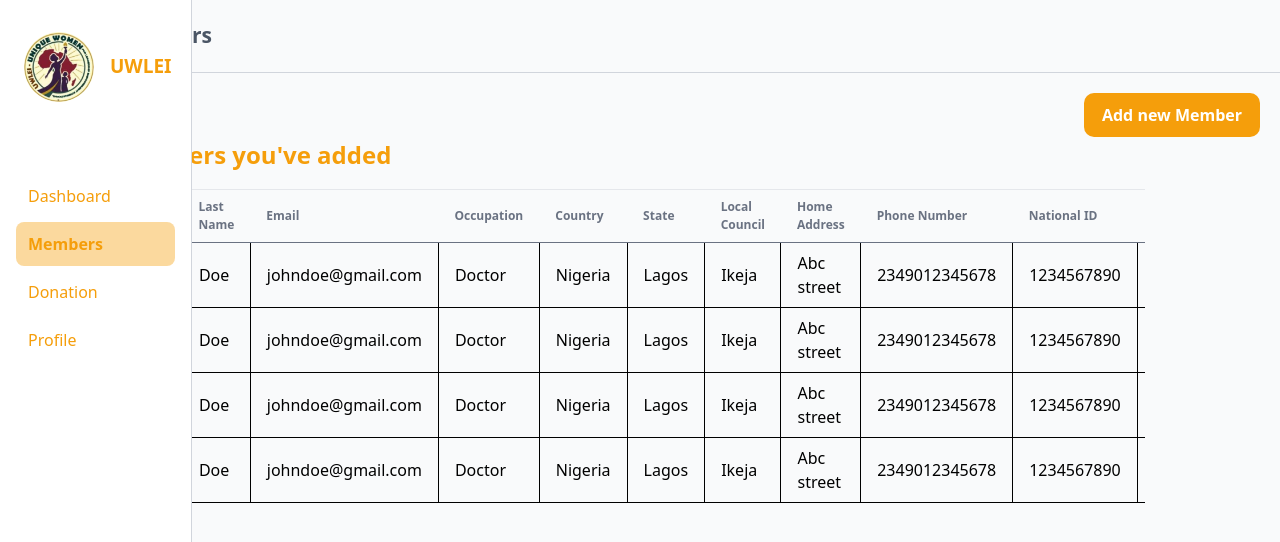
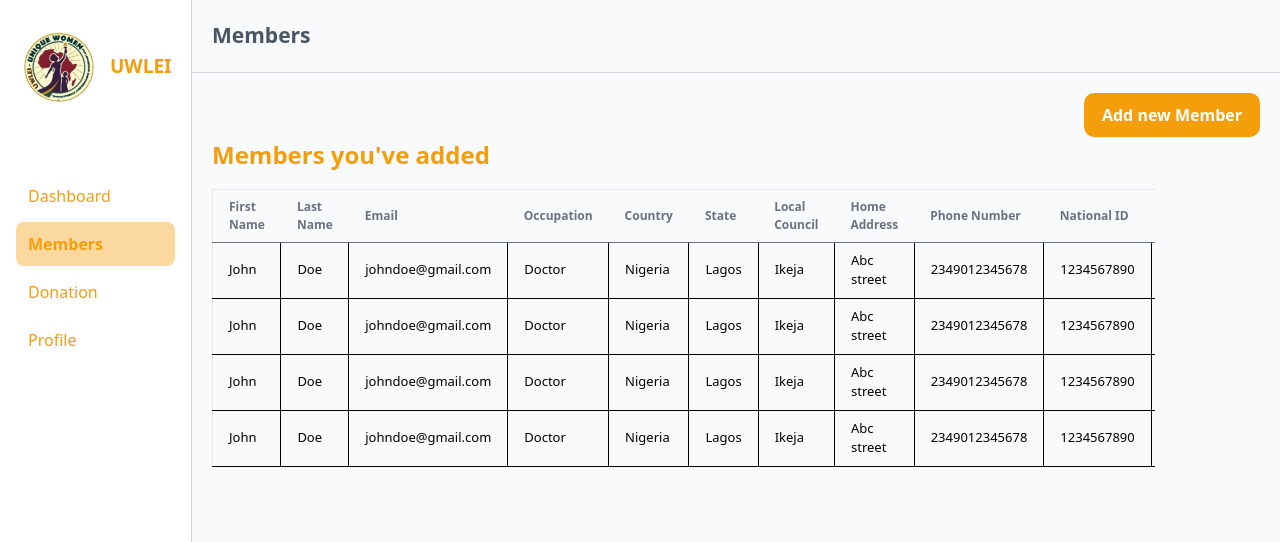
Before and after one commit to Success-akinyemi/UWLEI, a React (Vite) app: page /members in a window 1280 px wide. Shown: the top 542 px of the page. Built offline with nearby package versions, Linux system fonts and the light colour scheme.

Commit message:
switched to react

```diff
--- a/src/pages/Members.jsx
+++ b/src/pages/Members.jsx
@@ -63,7 +63,7 @@ function Members() {
         </thead>
         <tbody>
           {membersListData.map((member, idx) => (
-            <tr key={idx} className="hover:bg-gray-50">
+            <tr key={idx} className="hover:bg-gray-50 text-[13px]">
               <td className="px-4 py-2 border-b-[1px]">{member.firstName}</td>
               <td className="px-4 py-2 border-b-[1px] border-l-[1px]">{member.lastName}</td>
               <td className="px-4 py-2 border-b-[1px] border-l-[1px]">{member.email}</td>
```
